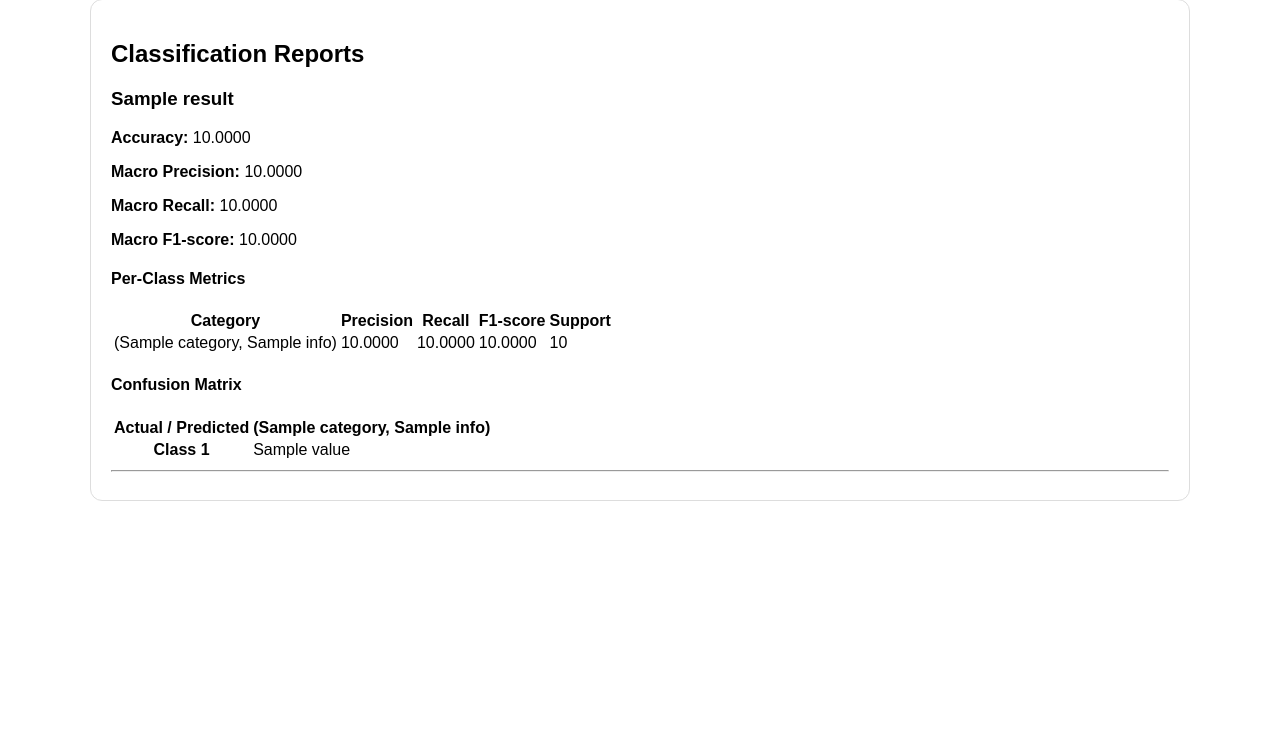
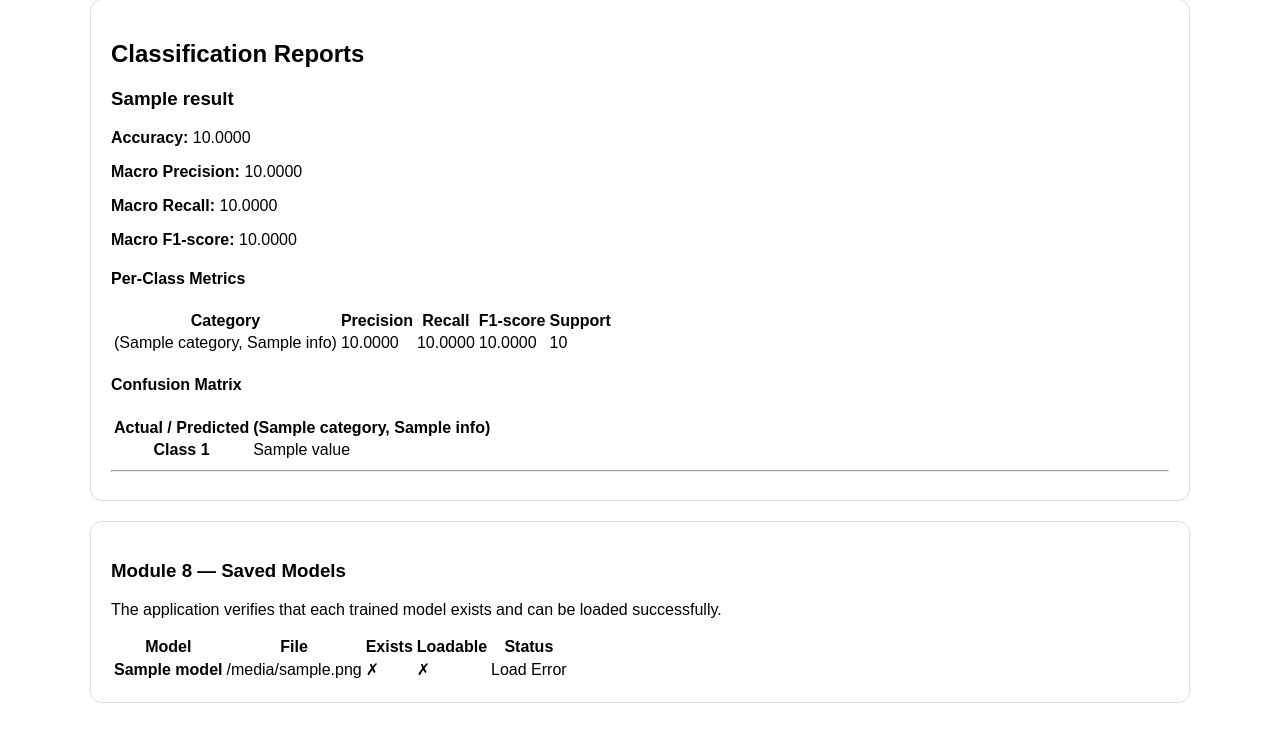
Before and after one commit to disha2211/indian_coin_recognition, a Flask app: template app/templates/dataset.html in a window 1280 px wide. Shown: the part 5067-5810 px from the top of the page. Before the commit the page ends 5568 px from the top, so only its background shows below. Run offline with Flask 3, Linux system fonts and the light colour scheme; the template is opened without the code that fills it: most values are stand-ins (such as "Sample title", 1, 10 or a date in 2020).

Commit message:
Module 8 — Saved Models verification

```diff
--- a/app/templates/dataset.html
+++ b/app/templates/dataset.html
@@ -667,5 +667,112 @@
 </div>
 {% endif %}
 
+<!-- =========================
+     MODULE 8 — SAVED MODELS
+========================= -->
+
+<div class="card mt-4">
+    <div class="card-header">
+        <h3>Module 8 — Saved Models</h3>
+    </div>
+
+    <div class="card-body">
+
+        {% if saved_models %}
+
+            <p>
+                The application verifies that each trained model
+                exists and can be loaded successfully.
+            </p>
+
+            <div class="table-responsive">
+
+                <table class="table table-bordered">
+
+                    <thead>
+                        <tr>
+                            <th>Model</th>
+                            <th>File</th>
+                            <th>Exists</th>
+                            <th>Loadable</th>
+                            <th>Status</th>
+                        </tr>
+                    </thead>
+
+                    <tbody>
+
+                        {% for model_key, model in saved_models.items() %}
+
+                        <tr>
+
+                            <td>
+                                <strong>
+                                    {{ model.model_name }}
+                                </strong>
+                            </td>
+
+                            <td>
+                                {{ model.filename }}
+                            </td>
+
+                            <td>
+                                {% if model.exists %}
+                                    ✓
+                                {% else %}
+                                    ✗
+                                {% endif %}
+                            </td>
+
+                            <td>
+                                {% if model.loadable %}
+                                    ✓
+                                {% else %}
+                                    ✗
+                                {% endif %}
+                            </td>
+
+                            <td>
+                                {% if model.status == "ready" %}
+
+                                    <span class="badge bg-success">
+                                        Ready
+                                    </span>
+
+                                {% elif model.status == "missing" %}
+
+                                    <span class="badge bg-warning">
+                                        Missing
+                                    </span>
+
+                                {% else %}
+
+                                    <span class="badge bg-danger">
+                                        Load Error
+                                    </span>
+
+                                {% endif %}
+                            </td>
+
+                        </tr>
+
+                        {% endfor %}
+
+                    </tbody>
+
+                </table>
+
+            </div>
+
+        {% else %}
+
+            <div class="alert alert-info">
+                No saved models are available for the current dataset.
+            </div>
+
+        {% endif %}
+
+    </div>
+</div>
+
 </body>
 </html>
```
Also changed, not shown: app/routes/dataset.py (+42 -25 lines), app/services/evaluation_service.py (+28 -5 lines), app/services/model_registry_service.py (added, +96 -0 lines).
